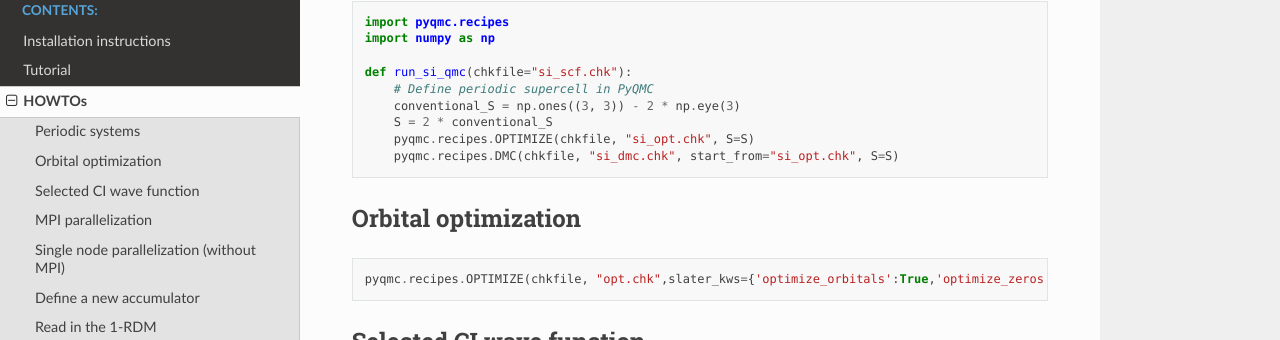
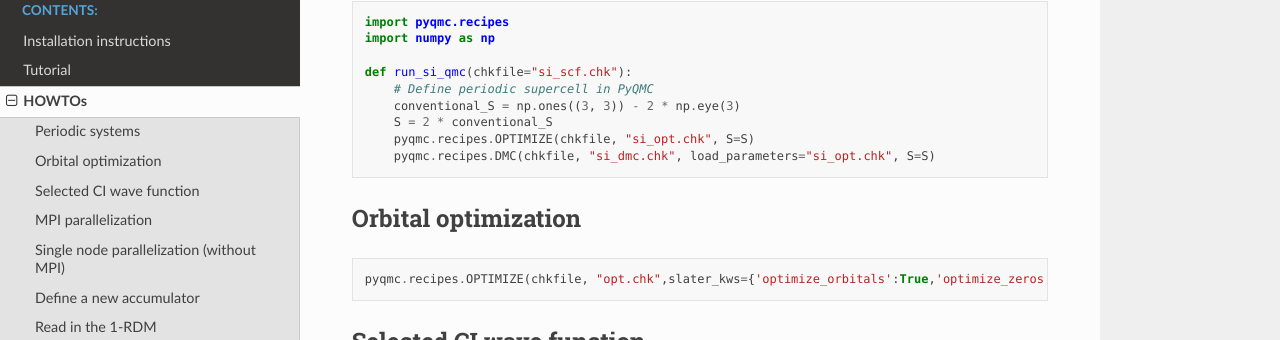
Before and after one commit to WagnerGroup/pyqmc, a Sphinx documentation site: the page built from doc/source/snippets.md, in a window 1280 px wide and 900 px high, scrolled down 423 px. Shown: the part 111-451 px from the top of the window. Built offline with Sphinx 7.4.7 and the Read the Docs theme 2.0.0, drawn with Linux system fonts in a browser that asks for light colours.

Commit message:
fix snippet to load_parameters

````diff
--- a/doc/source/snippets.md
+++ b/doc/source/snippets.md
@@ -31,7 +31,7 @@ def run_si_qmc(chkfile="si_scf.chk"):
     conventional_S = np.ones((3, 3)) - 2 * np.eye(3)
     S = 2 * conventional_S
     pyqmc.recipes.OPTIMIZE(chkfile, "si_opt.chk", S=S)
-    pyqmc.recipes.DMC(chkfile, "si_dmc.chk", start_from="si_opt.chk", S=S)
+    pyqmc.recipes.DMC(chkfile, "si_dmc.chk", load_parameters="si_opt.chk", S=S)
 ```
 
 ### Orbital optimization
````
